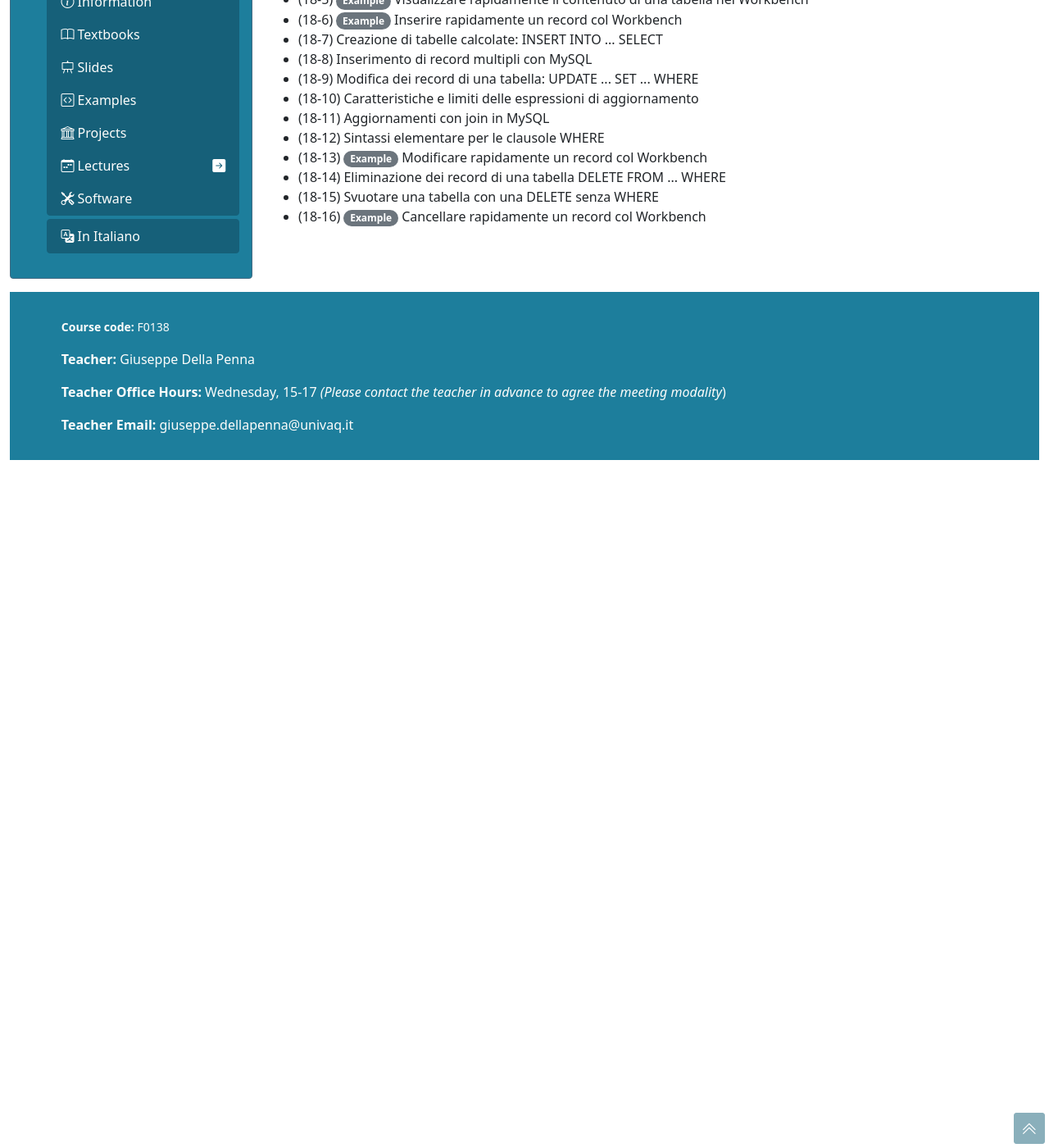
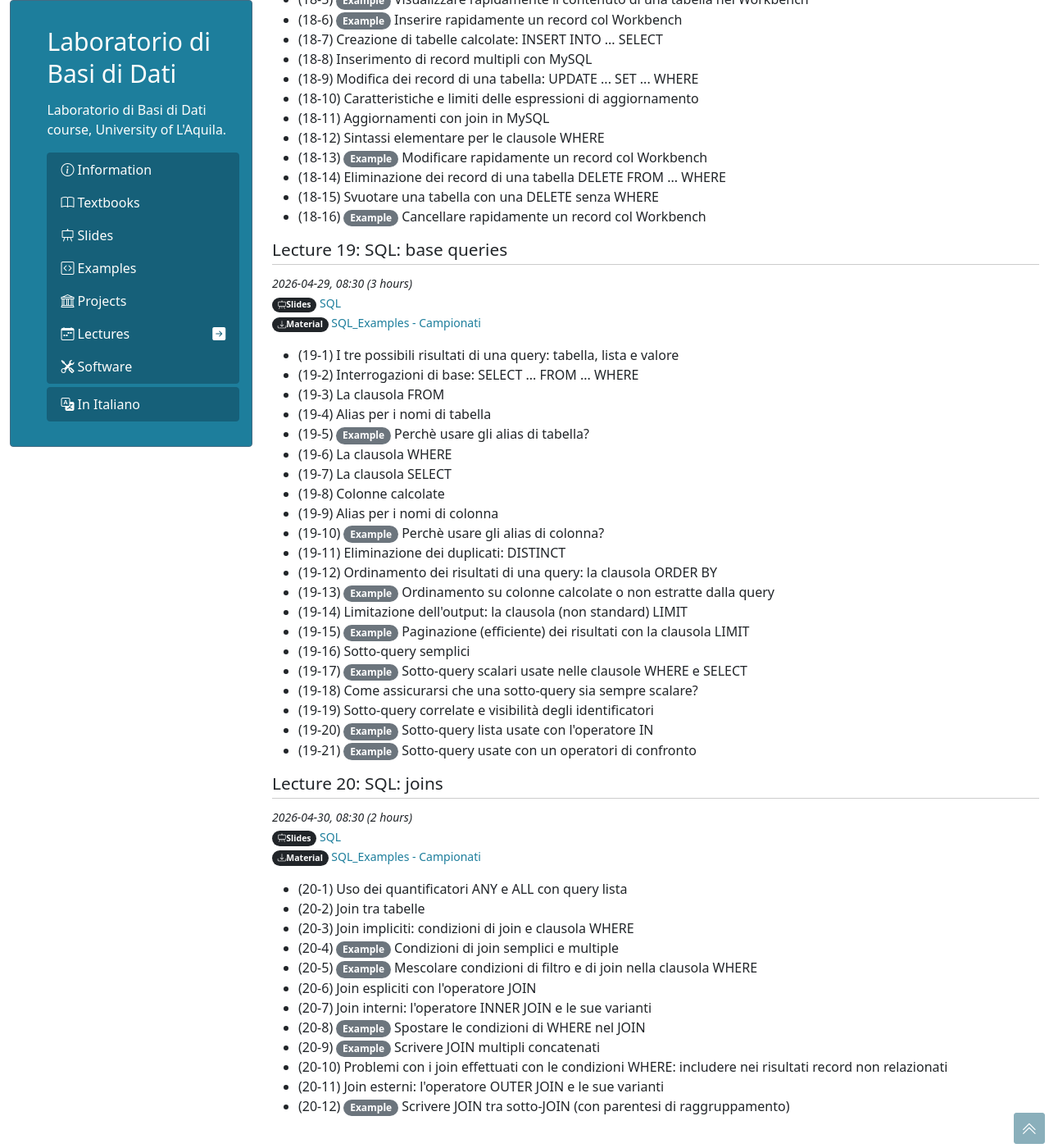
Before and after one commit to LaboratorioBasiDiDati-Univaq/LaboratorioBasiDiDati-Univaq.github.io, a Jekyll site: the page built from logs/log-en-current.html, in a window 1280 px wide and 1400 px high, scrolled down 8290 px. Shown: the whole window at 82% size. Built offline with Jekyll 4.4.1, drawn with Linux system fonts in a browser that asks for light colours; before the commit the page ends 8851 px from its top, so only the background shows below that; some of the changed text lies outside the part shown.

Commit message:
Weekly update

```diff
--- a/_data/log-2025.json
+++ b/_data/log-2025.json
@@ -1189,5 +1189,160 @@
       "it": "SQL: Inserimento, modifica, cancellazione di dati",
       "en": "SQL: Data insertion, modification, deletion"
     }
+  },
+  {
+    "date": "2026-04-29T08:30:00",
+    "duration": 3,
+    "slides": [
+      {
+        "name": "SQL",
+        "link": "https://github.com/LaboratorioBasiDiDati-Univaq/LBD_Lecture_Slides"
+      }
+    ],
+    "attachments": [
+      {
+        "name": "SQL_Examples - Campionati",
+        "link": "https://github.com/LaboratorioBasiDiDati-Univaq/SQL_Examples"
+      }
+    ],
+    "arguments": [
+      {
+        "all": "I tre possibili risultati di una query: tabella, lista e valore"
+      },
+      {
+        "all": "Interrogazioni di base: SELECT ... FROM ... WHERE"
+      },
+      {
+        "all": "La clausola FROM"
+      },
+      {
+        "all": "Alias per i nomi di tabella"
+      },
+      {
+        "all": "Perch\u00e8 usare gli alias di tabella?",
+        "type": "esempio"
+      },
+      {
+        "all": "La clausola WHERE"
+      },
+      {
+        "all": "La clausola SELECT"
+      },
+      {
+        "all": "Colonne calcolate"
+      },
+      {
+        "all": "Alias per i nomi di colonna"
+      },
+      {
+        "all": "Perch\u00e8 usare gli alias di colonna?",
+        "type": "esempio"
+      },
+      {
+        "all": "Eliminazione dei duplicati: DISTINCT"
+      },
+      {
+        "all": "Ordinamento dei risultati di una query: la clausola ORDER BY"
+      },
+      {
+        "all": "Ordinamento su colonne calcolate o non estratte dalla query",
+        "type": "esempio"
+      },
+      {
+        "all": "Limitazione dell'output: la clausola (non standard) LIMIT"
+      },
+      {
+        "all": "Paginazione (efficiente) dei risultati con la clausola LIMIT",
+        "type": "esempio"
+      },
+      {
+        "all": "Sotto-query semplici"
+      },
+      {
+        "all": "Sotto-query scalari usate nelle clausole WHERE e SELECT",
+        "type": "esempio"
+      },
+      {
+        "all": "Come assicurarsi che una sotto-query sia sempre scalare?"
+      },
+      {
+        "all": "Sotto-query correlate e visibilit\u00e0 degli identificatori"
+      },
+      {
+        "all": "Sotto-query lista usate con l'operatore IN",
+        "type": "esempio"
+      },
+      {
+        "all": "Sotto-query usate con un operatori di confronto",
+        "type": "esempio"
+      }
+    ],
+    "title": {
+      "it": "SQL: query di base",
+      "en": "SQL: base queries"
+    }
+  },
+  {
+    "date": "2026-04-30T08:30:00",
+    "duration": 2,
+    "slides": [
+      {
+        "name": "SQL",
+        "link": "https://github.com/LaboratorioBasiDiDati-Univaq/LBD_Lecture_Slides"
+      }
+    ],
+    "attachments": [
+      {
+        "name": "SQL_Examples - Campionati",
+        "link": "https://github.com/LaboratorioBasiDiDati-Univaq/SQL_Examples"
+      }
+    ],
+    "arguments": [
+      {
+        "all": "Uso dei quantificatori ANY e ALL con query lista"
+      },
+      {
+        "all": "Join tra tabelle"
+      },
+      {
+        "all": "Join impliciti: condizioni di join e clausola WHERE"
+      },
+      {
+        "all": "Condizioni di join semplici e multiple",
+        "type": "esempio"
+      },
+      {
+        "all": "Mescolare condizioni di filtro e di join nella clausola WHERE",
+        "type": "esempio"
+      },
+      {
+        "all": "Join espliciti con l'operatore JOIN"
+      },
+      {
+        "all": "Join interni: l'operatore INNER JOIN e le sue varianti"
+      },
+      {
+        "all": "Spostare le condizioni di WHERE nel JOIN",
+        "type": "esempio"
+      },
+      {
+        "all": "Scrivere JOIN multipli concatenati",
+        "type": "esempio"
+      },
+      {
+        "all": "Problemi con i join effettuati con le condizioni WHERE: includere nei risultati record non relazionati"
+      },
+      {
+        "all": "Join esterni: l'operatore OUTER JOIN e le sue varianti"
+      },
+      {
+        "all": "Scrivere JOIN tra sotto-JOIN (con parentesi di raggruppamento)",
+        "type": "esempio"
+      }
+    ],
+    "title": {
+      "it": "SQL: I join",
+      "en": "SQL: joins"
+    }
   }
 ]
```
